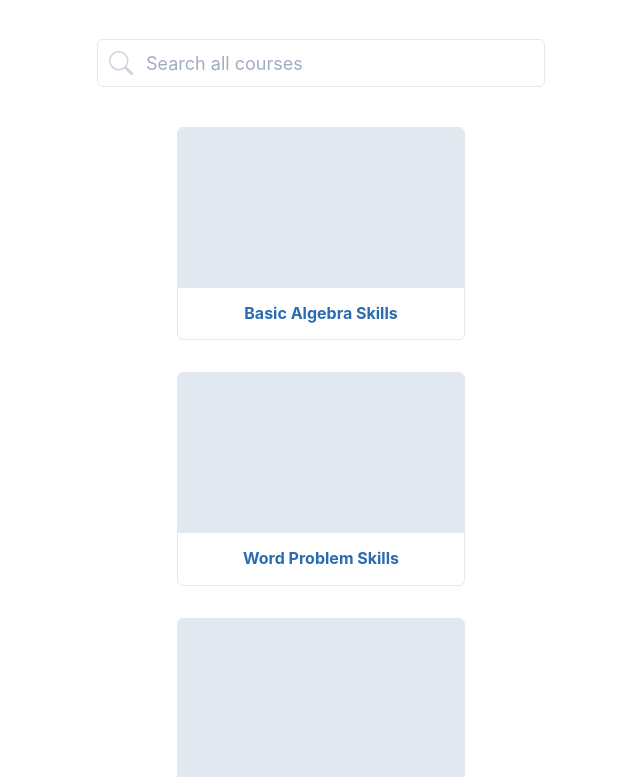
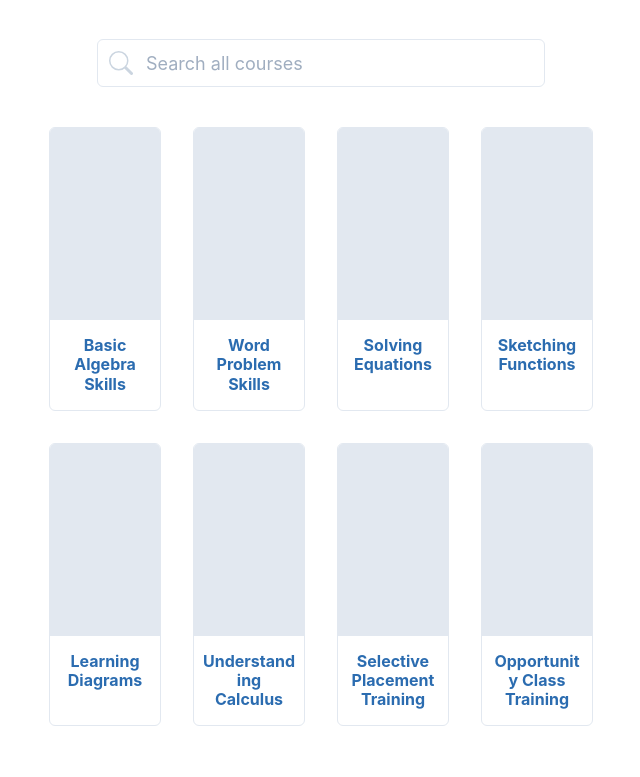
Before and after one commit to livelifedev/home-edvantage, a Next.js app: page / in a window 1280 px wide. Shown: the part 628-1405 px from the top of the page, without its empty margins (319-959 px from the left). Built offline with nearby package versions, Linux system fonts and the light colour scheme.

Commit message:
changed hompage to grid

```diff
--- a/pages/index.js
+++ b/pages/index.js
@@ -3,31 +3,24 @@ import {
   Box,
   Button,
   Container,
-  Flex,
   Heading,
   Icon,
   Input,
   InputGroup,
   InputLeftElement,
   Link,
+  SimpleGrid,
 } from "@chakra-ui/react";
 import { BsSearch } from "react-icons/bs";
 import { CATEGORIES } from "../src/utils/constants";
 
 function CategoryCard({ name, href }) {
   return (
-    <Box
-      borderWidth="1px"
-      borderRadius="md"
-      overflow="hidden"
-      w="72"
-      mx="4"
-      mb="8"
-    >
+    <Box borderWidth="1px" borderRadius="md" overflow="hidden">
       <NextLink href={`/categories/${href}`} passHref>
         <Link color="blue.600">
-          <Box bg="gray.200" w="full" h="40" />
-          <Heading as="h5" size="sm" align="center" py="4">
+          <Box bg="gray.200" w="full" h="48" />
+          <Heading as="h5" size="sm" align="center" py="4" px="2">
             {name}
           </Heading>
         </Link>
@@ -73,11 +66,11 @@ export default function Home() {
             />
             <Input type="search" placeholder="Search all courses" />
           </InputGroup>
-          <Flex wrap="wrap" justify="center">
+          <SimpleGrid columns={[1, 2, 3, 4]} spacing="8" w="full">
             {CATEGORIES.map((x) => (
               <CategoryCard name={x.name} href={x.id} key={x.id} />
             ))}
-          </Flex>
+          </SimpleGrid>
         </Container>
       </Box>
     </main>
```
